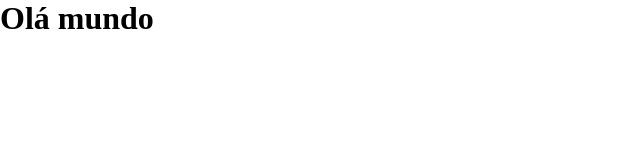
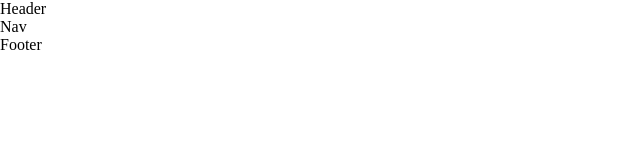
Before and after one commit to Matheus-Figueiredo-Dev/amazon, a plain HTML site: page index.html in a window 1280 px wide. Shown: the whole page, without its empty margins (0-640 px from the left). Drawn offline with Linux system fonts and the light colour scheme.

Commit message:
Criando estrutura

```diff
--- a/components.js
+++ b/components.js
@@ -0,0 +1,33 @@
+class Header extends HTMLElement {
+    connectedCallback() {
+        fetch('./components/header/index.html')
+            .then(res => res.text())
+            .then(data => {
+                this.innerHTML = data
+            })
+    }
+}
+
+class Nav extends HTMLElement {
+    connectedCallback() {
+        fetch('./components/nav/index.html')
+            .then(res => res.text())
+            .then(data => {
+                this.innerHTML = data
+            })
+    }
+}
+
+class Footer extends HTMLElement {
+    connectedCallback() {
+        fetch('./components/footer/index.html')
+            .then(res => res.text())
+            .then(data => {
+                this.innerHTML = data
+            })
+    }
+}
+
+customElements.define('site-header', Header)
+customElements.define('site-nav', Nav)
+customElements.define('site-footer', Footer)
--- a/components/footer/index.html
+++ b/components/footer/index.html
@@ -0,0 +1,13 @@
+<!DOCTYPE html>
+<html lang="pt-br">
+
+<head>
+    <meta charset="UTF-8">
+    <meta name="viewport" content="width=device-width, initial-scale=1.0">
+</head>
+
+<body>
+    <p>Footer</p>
+</body>
+
+</html>
--- a/components/header/index.html
+++ b/components/header/index.html
@@ -0,0 +1,13 @@
+<!DOCTYPE html>
+<html lang="pt-br">
+
+<head>
+    <meta charset="UTF-8">
+    <meta name="viewport" content="width=device-width, initial-scale=1.0">
+</head>
+
+<body>
+    <p>Header</p>
+</body>
+
+</html>
--- a/components/nav/index.html
+++ b/components/nav/index.html
@@ -0,0 +1,13 @@
+<!DOCTYPE html>
+<html lang="pt-br">
+
+<head>
+    <meta charset="UTF-8">
+    <meta name="viewport" content="width=device-width, initial-scale=1.0">
+</head>
+
+<body>
+    <p>Nav</p>
+</body>
+
+</html>
--- a/index.html
+++ b/index.html
@@ -9,7 +9,11 @@
 </head>
 
 <body>
-    <h1>Olá mundo</h1>
+    <site-header></site-header>
+    <site-nav></site-nav>
+    <site-footer></site-footer>
 </body>
 
+<script src="components.js"></script>
+
 </html>
```
